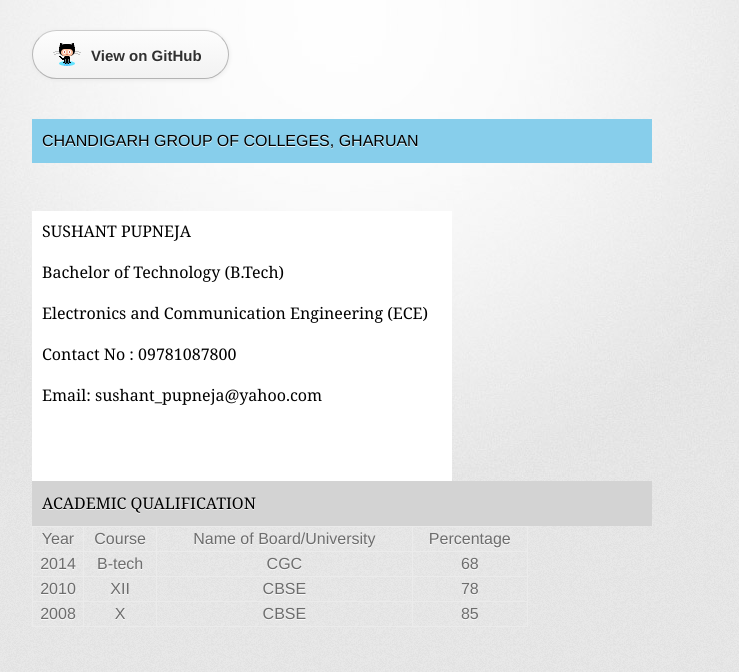
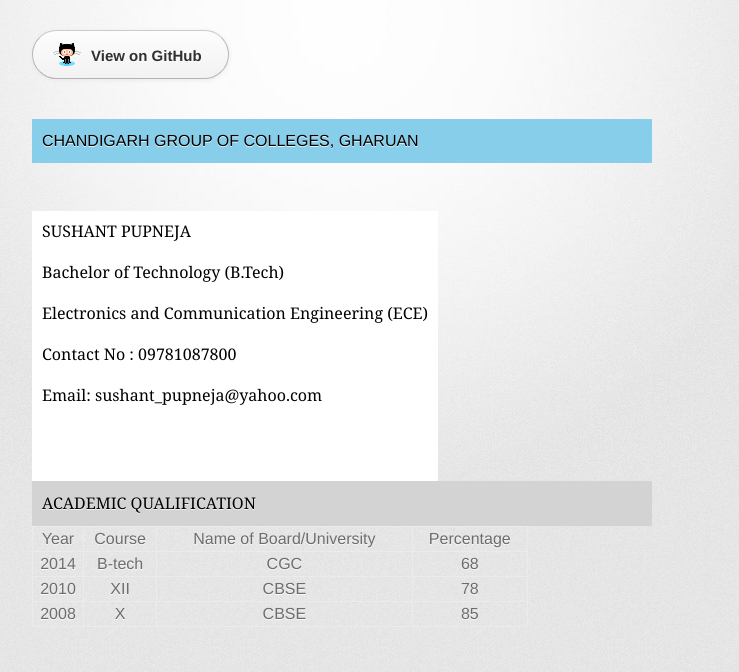
Before and after one commit to SushantPupneja/sushantpupneja.github.io, a plain HTML site: page index.html in a window 1280 px wide. Shown: the part 96-768 px from the top of the page, without its empty margins (298-1037 px from the left). Drawn offline with Linux system fonts and the light colour scheme; a web font is replaced by a local one.

Commit message:
Update index.html

```diff
--- a/index.html
+++ b/index.html
@@ -43,7 +43,7 @@
     				line-height:20px;
     				background-color:#eeeeee;
     				height:250px;
-    				width:400px;
+
     				float:left;
     				padding:5px;
 			     }
@@ -91,6 +91,7 @@
 
 		</div>
 
+			</br></br>
 
 			<!--	<div id="section"> <img src="mine.png"	alt="me"	float="right" 	width="150px"	height="180px">
 
```
